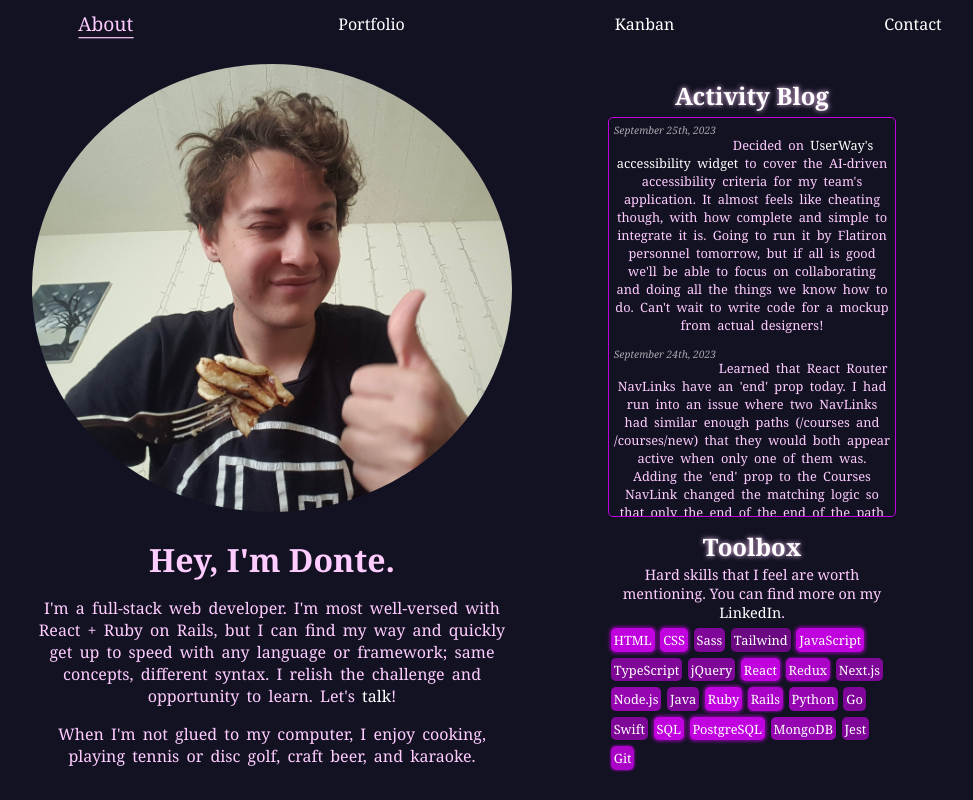
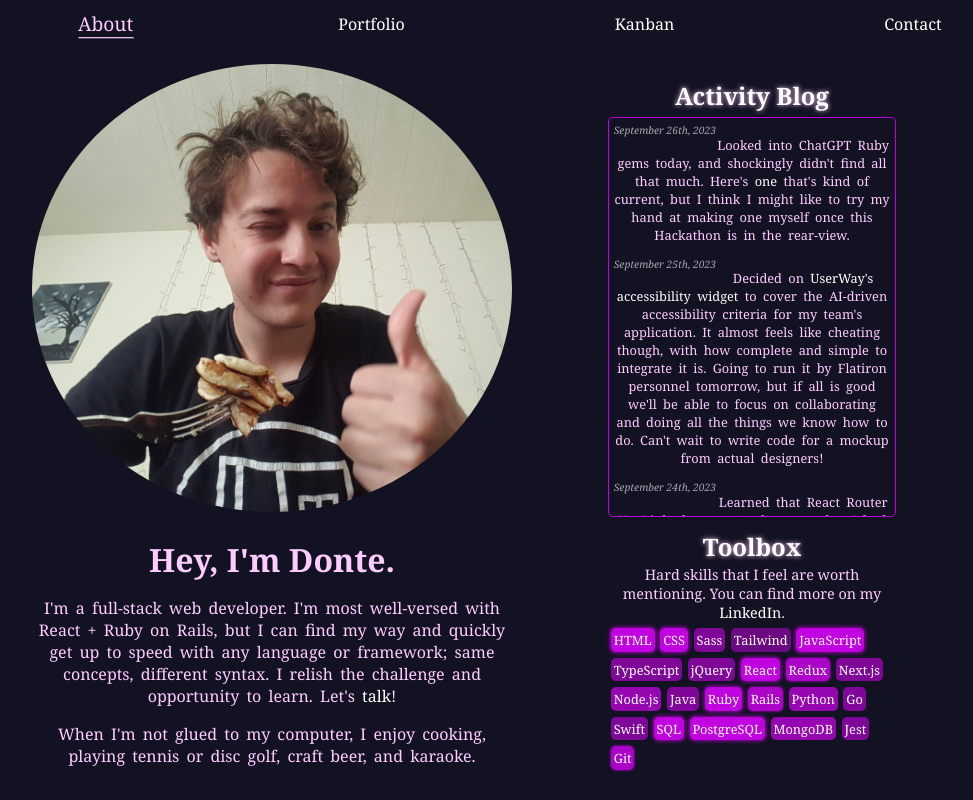
Before and after one commit to dawnteigh/dawnteigh.github.io, a React (Create React App) app: page /#/ in a window 1280 px wide. Shown: the whole page, without its empty margins (128-1101 px from the left). Built offline with nearby package versions, Linux system fonts and the light colour scheme.

Commit message:
9/27 entry

```diff
--- a/src/data/activity.js
+++ b/src/data/activity.js
@@ -1,4 +1,8 @@
 export const activity = [
+  {
+    date: "September 26th, 2023",
+    entry: `Looked into ChatGPT Ruby gems today, and shockingly didn't find all that much. Here's <a href="https://github.com/nagstler/chatgpt-ruby" target="_blank">one</a> that's kind of current, but I think I might like to try my hand at making one myself once this Hackathon is in the rear-view.`
+  },
   {
     date: "September 25th, 2023",
     entry: `Decided on <a href="https://userway.org/widget/" target="_blank">UserWay's accessibility widget</a> to cover the AI-driven accessibility criteria for my team's application. It almost feels like cheating though, with how complete and simple to integrate it is. Going to run it by Flatiron personnel tomorrow, but if all is good we'll be able to focus on collaborating and doing all the things we know how to do. Can't wait to write code for a mockup from actual designers!`
```
